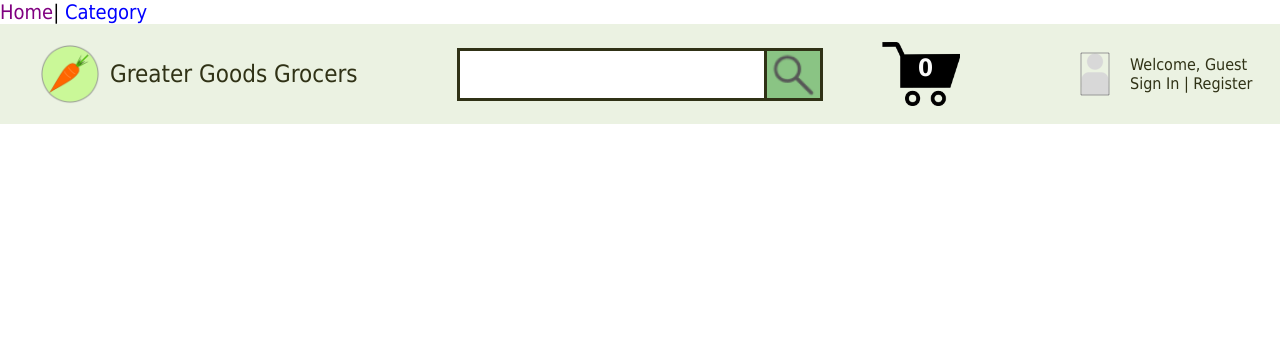
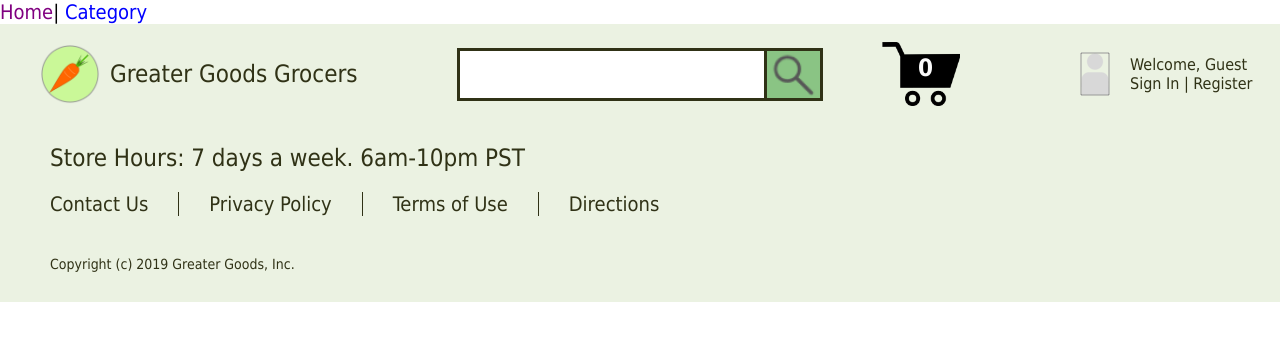
Before and after one commit to nowucca/greater-goods-client, a Vue app: page / in a window 1280 px wide. Shown: the top 340 px of the page. Built offline with nearby package versions, Linux system fonts and the light colour scheme.

Commit message:
added footer component

```diff
--- a/src/components/Footer.vue
+++ b/src/components/Footer.vue
@@ -1,9 +1,127 @@
 <template>
-  <div></div>
+  <footer>
+    <div id="hours">Store Hours: 7 days a week. 6am-10pm PST</div>
+    <nav id="footerNav">
+      <ul class="navlist">
+        <li>
+          <a href="#">Contact Us</a>
+        </li>
+        <li>
+          <a href="#">Privacy Policy</a>
+        </li>
+        <li>
+          <a href="#">Terms of Use</a>
+        </li>
+        <li>
+          <a href="#">Directions</a>
+        </li>
+      </ul>
+    </nav>
+
+    <nav id="socialLinks">
+      <ul class="navlist">
+        <li>
+          <a href="#">
+            <i class="fab fa-facebook-f"></i>
+          </a>
+        </li>
+        <li>
+          <a href="#">
+            <i class="fab fa-twitter"></i>
+          </a>
+        </li>
+        <li>
+          <a href="#">
+            <i class="fab fa-instagram"></i>
+          </a>
+        </li>
+      </ul>
+    </nav>
+
+    <div id="copyright">
+      <span>Copyright (c) 2019 Greater Goods, Inc.</span>
+    </div>
+  </footer>
 </template>
 
 <script>
 export default {}
 </script>
 
-<style scoped></style>
+<style scoped>
+footer {
+  background: #ebf2e2;
+  color: #303216;
+  display: flex;
+  flex-direction: column;
+  align-items: flex-start;
+  padding-left: 50px;
+}
+
+#hours {
+  margin-top: 20px;
+  font-size: 24px;
+}
+
+#socialLinks,
+#footerNav {
+  margin-top: 20px;
+}
+
+#footerNav ul {
+  list-style-type: none;
+  margin: 0;
+  padding: 0;
+  overflow: hidden;
+  display: flex;
+  top: 100;
+  width: 100%;
+}
+
+#footerNav li {
+  display: block;
+  text-align: center;
+  text-decoration: none;
+  padding-right: 30px;
+  padding-left: 30px;
+  border-right: 1px solid #303216;
+}
+
+#footerNav li:first-child {
+  padding-left: 0;
+}
+
+#footerNav li:last-child {
+  border-right: none;
+}
+
+#footerNav li a {
+  color: #303216;
+}
+
+#socialLinks {
+}
+
+#socialLinks ul {
+  list-style-type: none;
+  top: 100;
+  width: 50%;
+  display: flex;
+  flex-direction: row;
+}
+
+#socialLinks ul li a {
+  display: block;
+  color: #303216;
+  text-align: center;
+  text-decoration: none;
+  padding-right: 30px;
+  font-size: 44px;
+}
+
+#copyright {
+  font-size: 14px;
+  margin-top: 20px;
+  margin-bottom: 30px;
+}
+</style>
```
